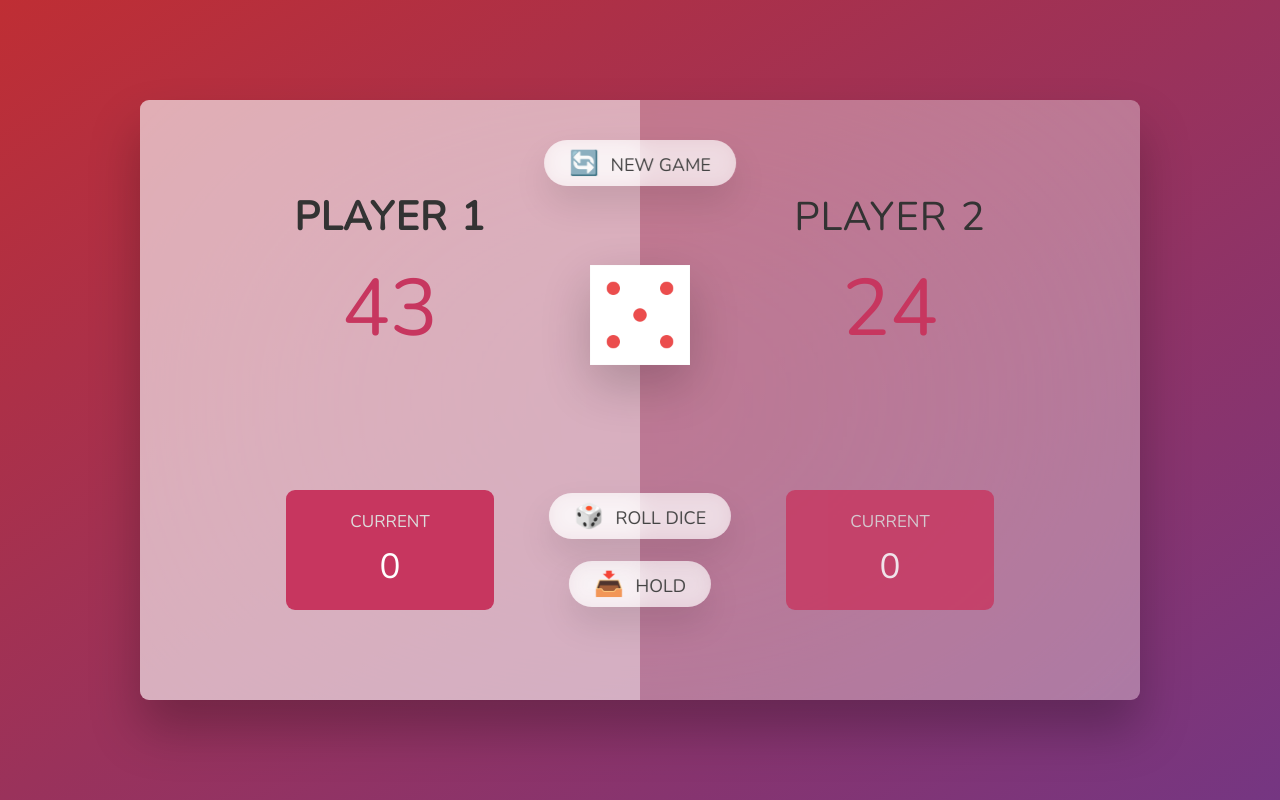
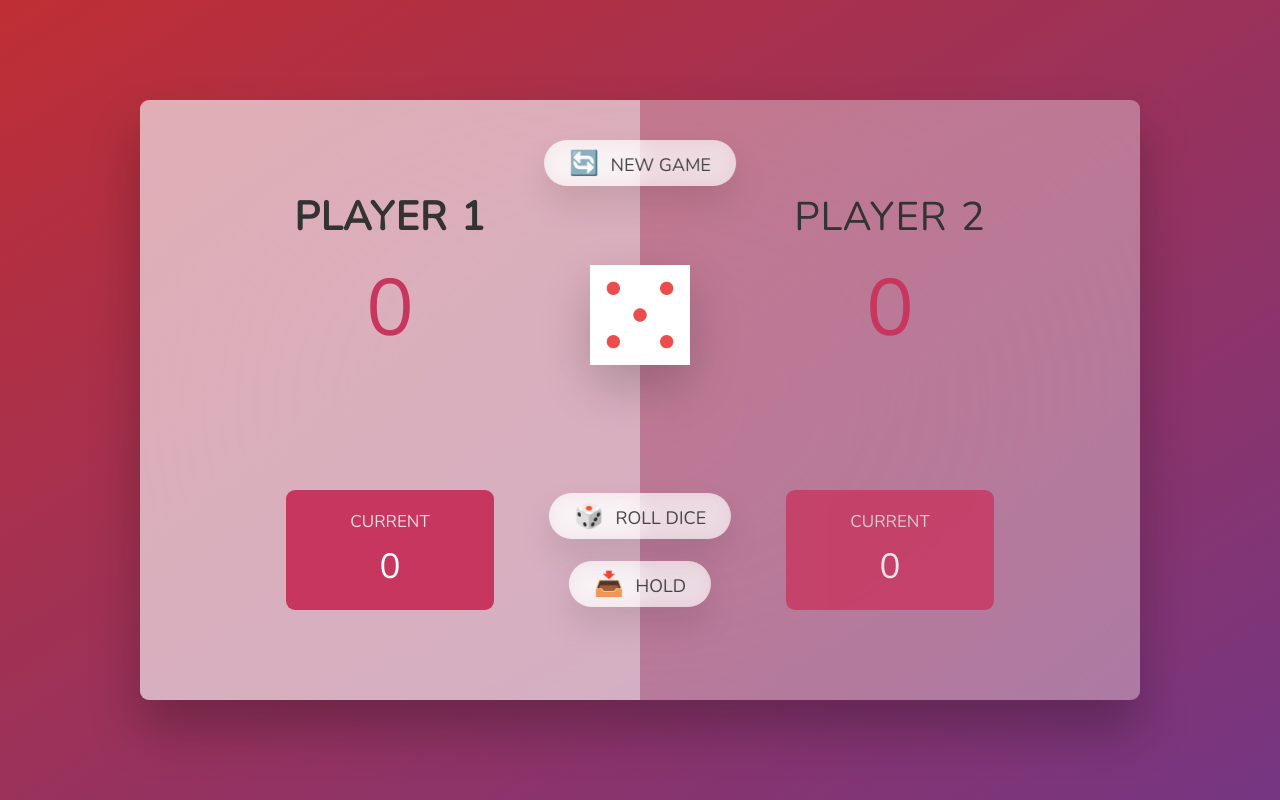
Before and after one commit to sgrazys/Pig-Game, a plain HTML site: page index.html in a window 1280 px wide. Drawn offline with nearby package versions, Linux system fonts and the light colour scheme.

Commit message:
pig-game: WIP

```diff
--- a/script.js
+++ b/script.js
@@ -1 +1,8 @@
 'use strict';
+
+// Selecting elemets
+const score0El = document.querySelector('#score--0');
+const score1El = document.getElementById('score--1');
+
+score0El.textContent = 0;
+score1El.textContent = 0;
--- a/style.css
+++ b/style.css
@@ -165,3 +165,7 @@ main {
   font-weight: 700;
   color: #c7365f;
 }
+
+.hidden {
+  display: none;
+}
```
